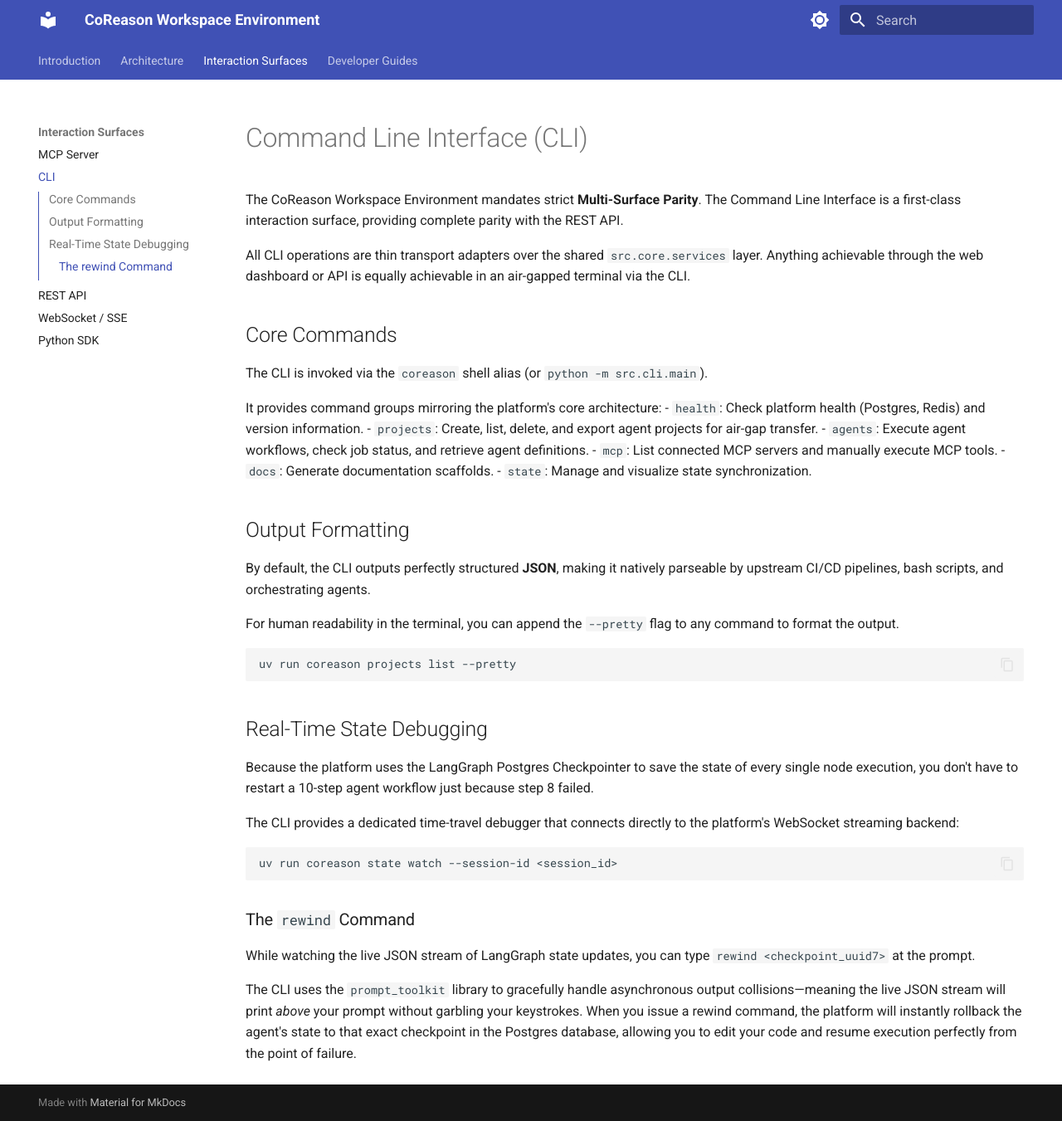
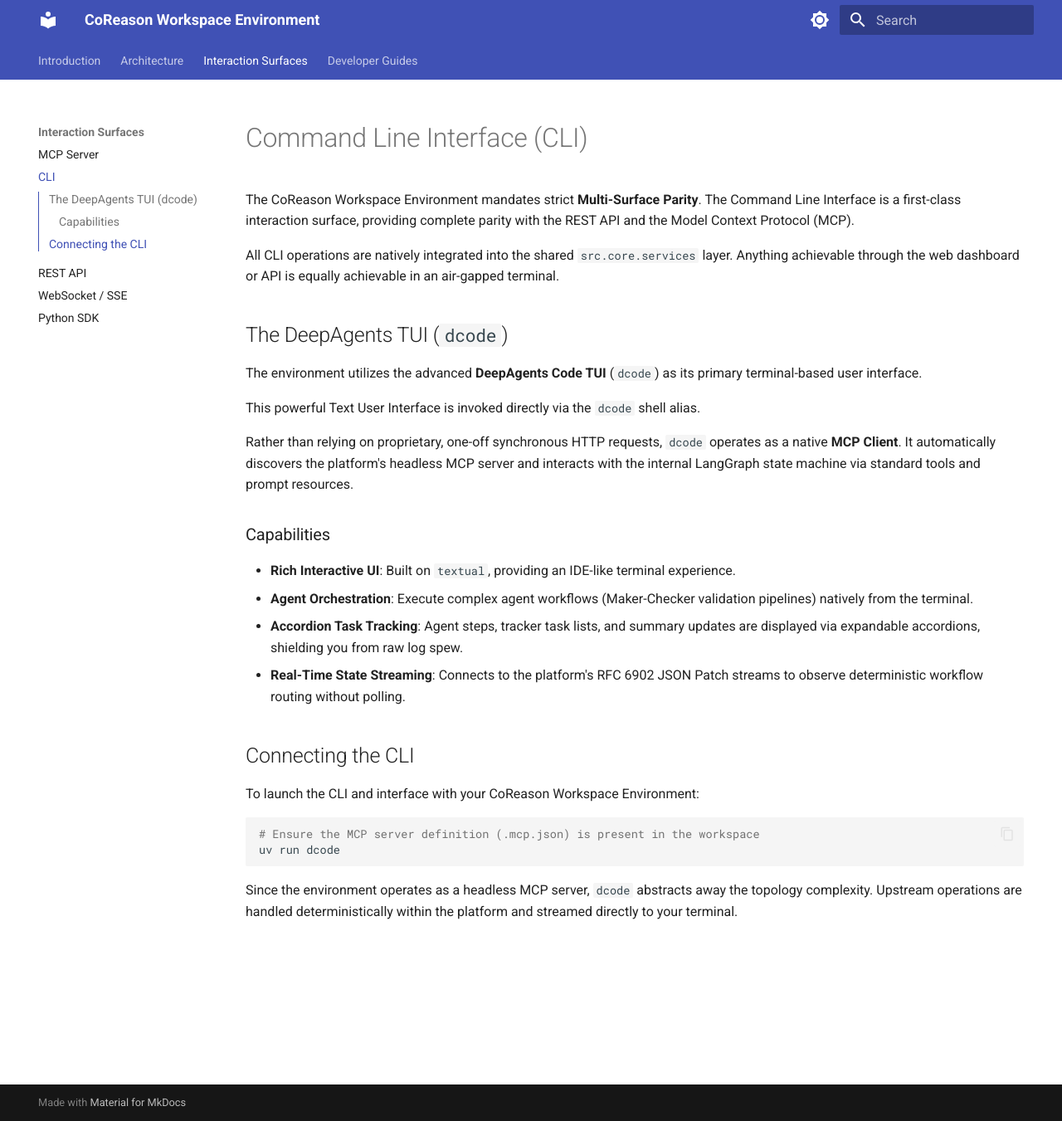
Before and after one commit to CoReason-AI/coreason-workspace-env, an MkDocs documentation site: the page built from docs/surfaces/cli.md, in a window 1280 px wide and 1351 px high. Shown: the whole window at 83% size. Built offline with MkDocs 1.6.1 and Material for MkDocs 9.7.7, drawn with Linux system fonts in a browser that asks for light colours.

Commit message:
docs: update comprehensive documentation and remove legacy references

````diff
--- a/docs/surfaces/cli.md
+++ b/docs/surfaces/cli.md
@@ -1,42 +1,30 @@
 # Command Line Interface (CLI)
 
-The CoReason Workspace Environment mandates strict **Multi-Surface Parity**. The Command Line Interface is a first-class interaction surface, providing complete parity with the REST API.
+The CoReason Workspace Environment mandates strict **Multi-Surface Parity**. The Command Line Interface is a first-class interaction surface, providing complete parity with the REST API and the Model Context Protocol (MCP).
 
-All CLI operations are thin transport adapters over the shared `src.core.services` layer. Anything achievable through the web dashboard or API is equally achievable in an air-gapped terminal via the CLI.
+All CLI operations are natively integrated into the shared `src.core.services` layer. Anything achievable through the web dashboard or API is equally achievable in an air-gapped terminal.
 
-## Core Commands
+## The DeepAgents TUI (`dcode`)
 
-The CLI is invoked via the `coreason` shell alias (or `python -m src.cli.main`).
+The environment utilizes the advanced **DeepAgents Code TUI** (`dcode`) as its primary terminal-based user interface.
 
-It provides command groups mirroring the platform's core architecture:
-- `health`: Check platform health (Postgres, Redis) and version information.
-- `projects`: Create, list, delete, and export agent projects for air-gap transfer.
-- `agents`: Execute agent workflows, check job status, and retrieve agent definitions.
-- `mcp`: List connected MCP servers and manually execute MCP tools.
-- `docs`: Generate documentation scaffolds.
-- `state`: Manage and visualize state synchronization.
+This powerful Text User Interface is invoked directly via the `dcode` shell alias.
 
-## Output Formatting
+Rather than relying on proprietary, one-off synchronous HTTP requests, `dcode` operates as a native **MCP Client**. It automatically discovers the platform's headless MCP server and interacts with the internal LangGraph state machine via standard tools and prompt resources.
 
-By default, the CLI outputs perfectly structured **JSON**, making it natively parseable by upstream CI/CD pipelines, bash scripts, and orchestrating agents.
+### Capabilities
+- **Rich Interactive UI**: Built on `textual`, providing an IDE-like terminal experience.
+- **Agent Orchestration**: Execute complex agent workflows (Maker-Checker validation pipelines) natively from the terminal.
+- **Accordion Task Tracking**: Agent steps, tracker task lists, and summary updates are displayed via expandable accordions, shielding you from raw log spew.
+- **Real-Time State Streaming**: Connects to the platform's RFC 6902 JSON Patch streams to observe deterministic workflow routing without polling.
 
-For human readability in the terminal, you can append the `--pretty` flag to any command to format the output.
+## Connecting the CLI
+
+To launch the CLI and interface with your CoReason Workspace Environment:
 
 ```bash
-uv run coreason projects list --pretty
+# Ensure the MCP server definition (.mcp.json) is present in the workspace
+uv run dcode
 ```
 
-## Real-Time State Debugging
-
-Because the platform uses the LangGraph Postgres Checkpointer to save the state of every single node execution, you don't have to restart a 10-step agent workflow just because step 8 failed.
-
-The CLI provides a dedicated time-travel debugger that connects directly to the platform's WebSocket streaming backend:
-
-```bash
-uv run coreason state watch --session-id <session_id>
-```
-
-### The `rewind` Command
-While watching the live JSON stream of LangGraph state updates, you can type `rewind <checkpoint_uuid7>` at the prompt.
-
-The CLI uses the `prompt_toolkit` library to gracefully handle asynchronous output collisions—meaning the live JSON stream will print *above* your prompt without garbling your keystrokes. When you issue a rewind command, the platform will instantly rollback the agent's state to that exact checkpoint in the Postgres database, allowing you to edit your code and resume execution perfectly from the point of failure.
+Since the environment operates as a headless MCP server, `dcode` abstracts away the topology complexity. Upstream operations are handled deterministically within the platform and streamed directly to your terminal.
````
Also changed, not shown: README.md (+4 -3 lines), docs/architecture/deepagent_pattern.md (+8 -0 lines), docs/architecture/landscape_comparison.md (+3 -3 lines), docs/architecture/maker_checker.md (+12 -4 lines), docs/surfaces/websocket_sse.md (+8 -6 lines).
